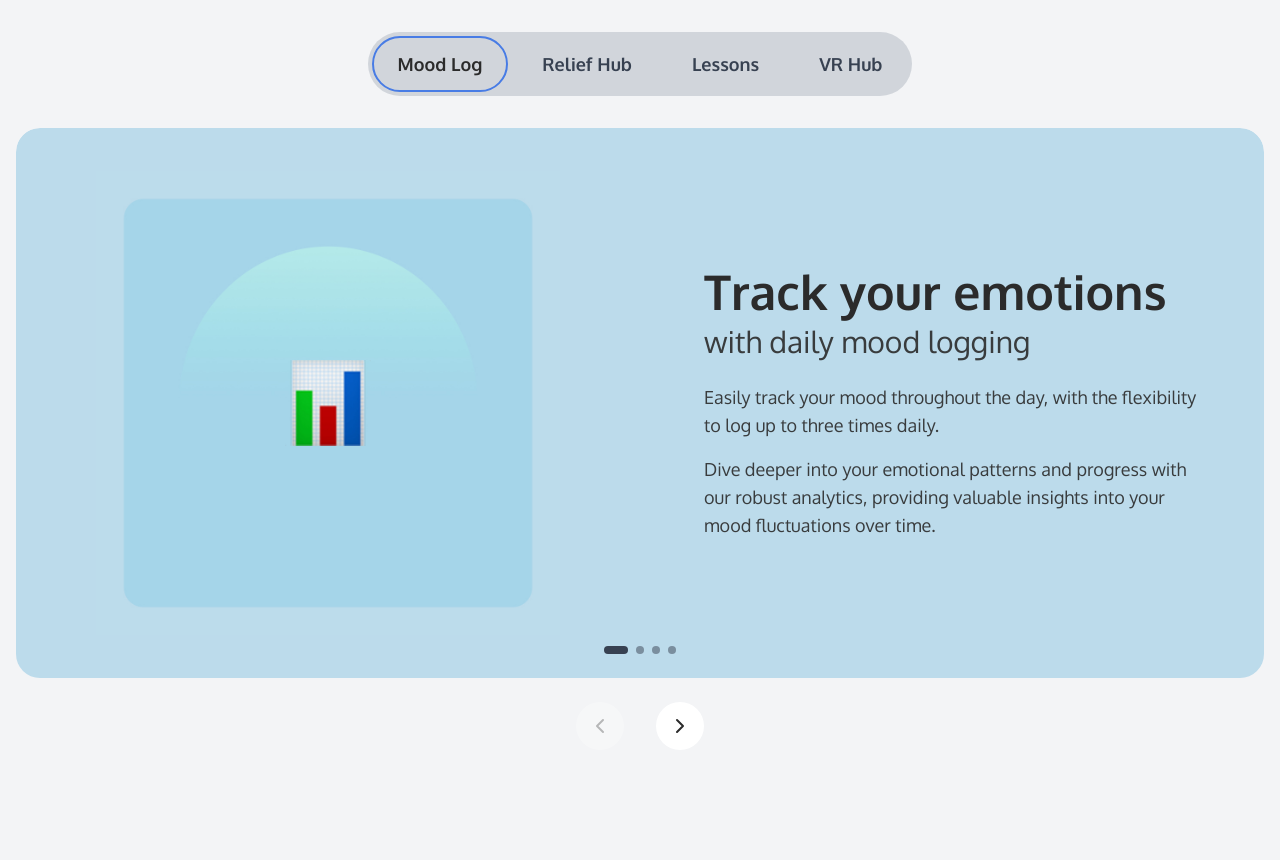
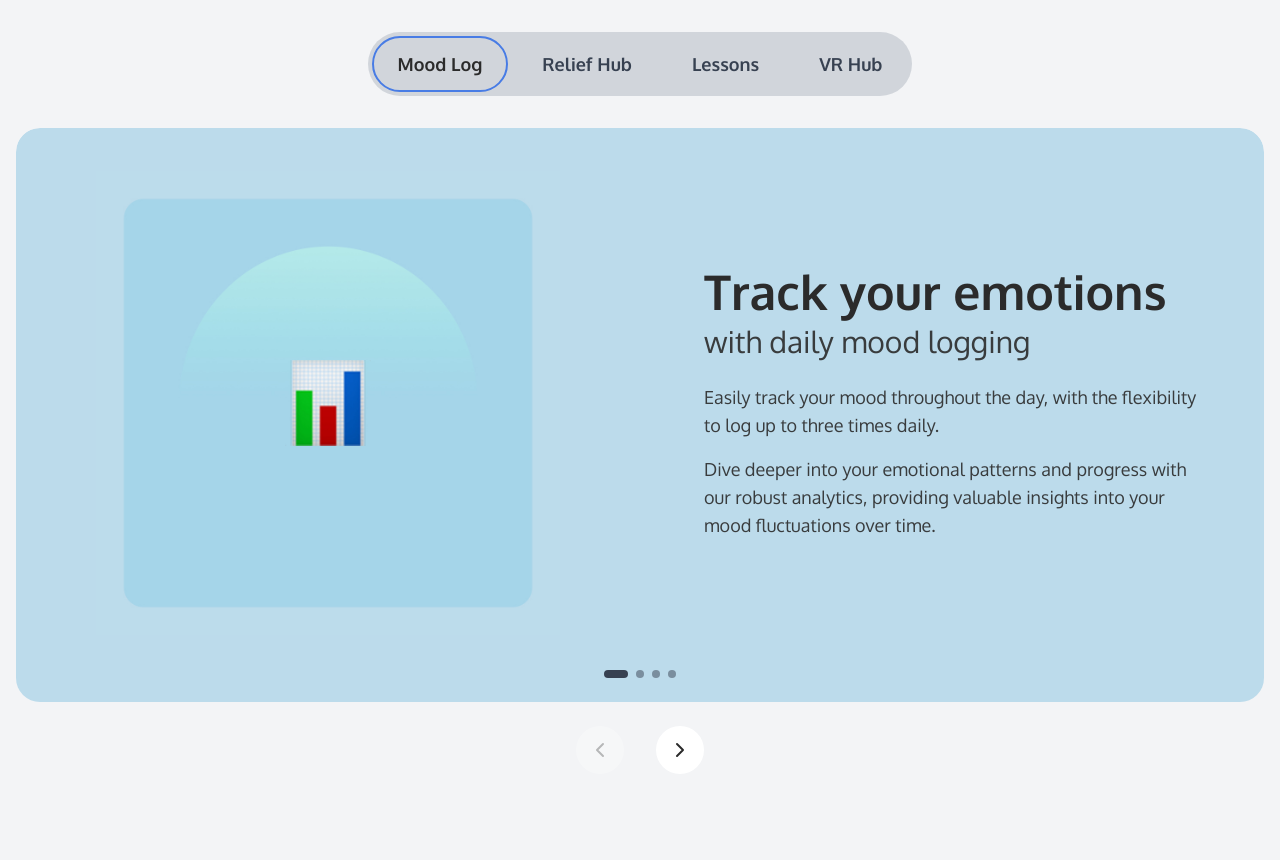
Before and after one commit to Anam-Limited/AnamVR-Web, a React (Vite) app: page / in a window 1280 px wide. Shown: the part 1120-1980 px from the top of the page. Built offline with nearby package versions, Linux system fonts and the light colour scheme; no server answers; a web font is replaced by a local one.

Commit message:
changes added

```diff
--- a/components/Description.tsx
+++ b/components/Description.tsx
@@ -200,7 +200,7 @@ export default function Description() {
           {features.map((feature) => (
             <div
               key={feature.id}
-              className={`w-full flex-shrink-0 ${feature.color} rounded-xl md:rounded-3xl overflow-hidden transition-all duration-700`}
+              className={`w-full flex-shrink-0 pb-10 sm:pb-6 ${feature.color} rounded-xl md:rounded-3xl overflow-hidden transition-all duration-700`}
             >
               <div className="flex flex-col-reverse md:grid md:grid-cols-2 min-h-[400px] md:min-h-[550px]">
                 <div className="hidden md:flex items-center justify-center p-8 md:px-20 md:py-10">
```
